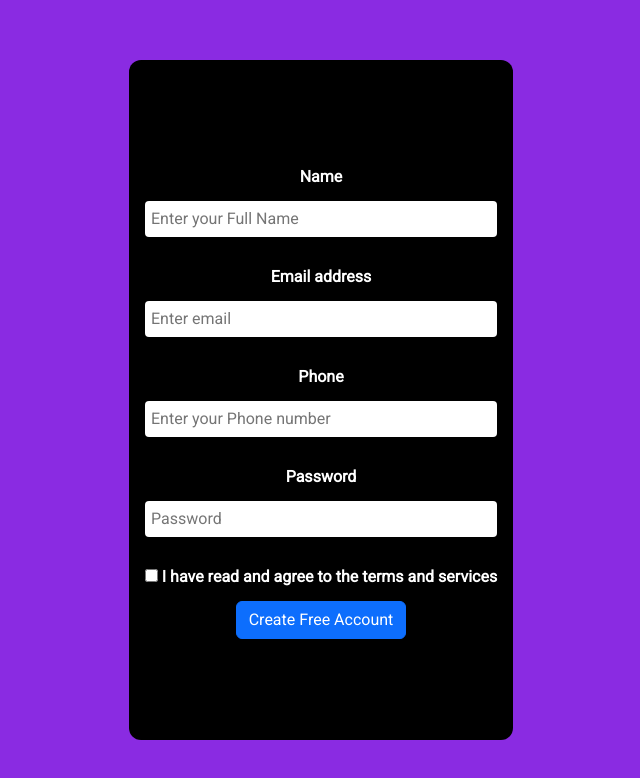
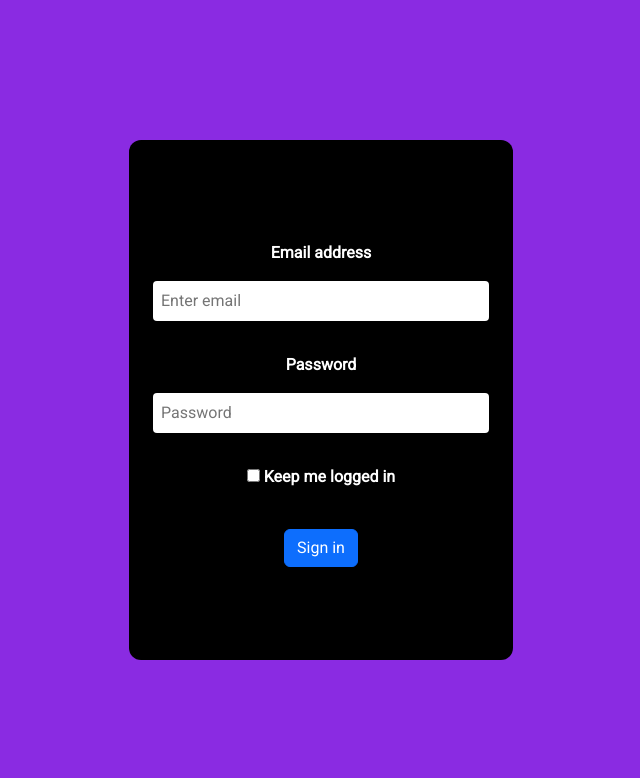
Before and after one commit to prajwal-bandekar/Stock-Portfolio-Management, a React (Create React App) app in the folder spmui/: page /Login-Via-Email in a window 1280 px wide. Shown: the top 778 px of the page, without its empty margins (319-959 px from the left). Built offline with nearby package versions, Linux system fonts and the light colour scheme.

Commit message:
Implemented BrowserRouter for Linking to SinglePage Application

```diff
--- a/spmui/src/App.js
+++ b/spmui/src/App.js
@@ -1,17 +1,24 @@
 import './App.css';
 import 'bootstrap/dist/css/bootstrap.min.css';
-// import LoginEmail from './components/Authentication/LoginEmail';
-// import LoginPhone from './components/Authentication/LoginPhone';
-import SignupForm from './components/Authentication/SignupForm';
-// import Signup from "./components/Authentication/Signup";
+import { BrowserRouter, Routes, Route } from "react-router-dom";
+import LandingPage from './components/LandingPage';
+import SignupForm from './components/Authentication/SignupForm.jsx'
+import LoginEmail from './components/Authentication/LoginEmail';
+import LoginPhone from './components/Authentication/LoginPhone';
 
 
 
 function App() {
   return (
     <div>
-      {/* <LoginPhone/> */}
-      <SignupForm/>
+      <BrowserRouter>
+          <Routes>
+            <Route index element={<LandingPage/>} />
+            <Route path='Signup' element={<SignupForm/>} />
+            <Route path='Login-Via-Email' element={<LoginEmail/>} />
+            <Route path='Login-Via-Phone' element={<LoginPhone/>} />
+          </Routes>
+        </BrowserRouter>
     </div>
   );
 }
--- a/spmui/src/components/Authentication/Styles/Signup.css
+++ b/spmui/src/components/Authentication/Styles/Signup.css
@@ -34,13 +34,12 @@
 #box-child >Form > input {
     padding: 6px;
     border-radius: 4px;
-    width: 22rem;
+    width: 20rem;
     background-color: white;
     color: black; /* Add your label styling here */
     border: none;
 }
 
 #box-child> Form > label > #checkbox {
-    font-size: small;
     font-weight: 100
  }
--- /dev/null
+++ b/spmui/src/components/LandingPage.jsx
@@ -0,0 +1,16 @@
+import React from "react";
+
+
+const LandingPage = () => {
+  return (
+    <>
+      <div id="landingpage">
+        Hellooo World!! Example landing page
+
+
+      </div>
+    </>
+  );
+};
+
+export default LandingPage;
```
Also changed, not shown: spmui/src/components/Authentication/Signup.jsx (deleted, +0 -14 lines), spmui/src/components/Authentication/SignupForm.jsx (+11 -10 lines).
